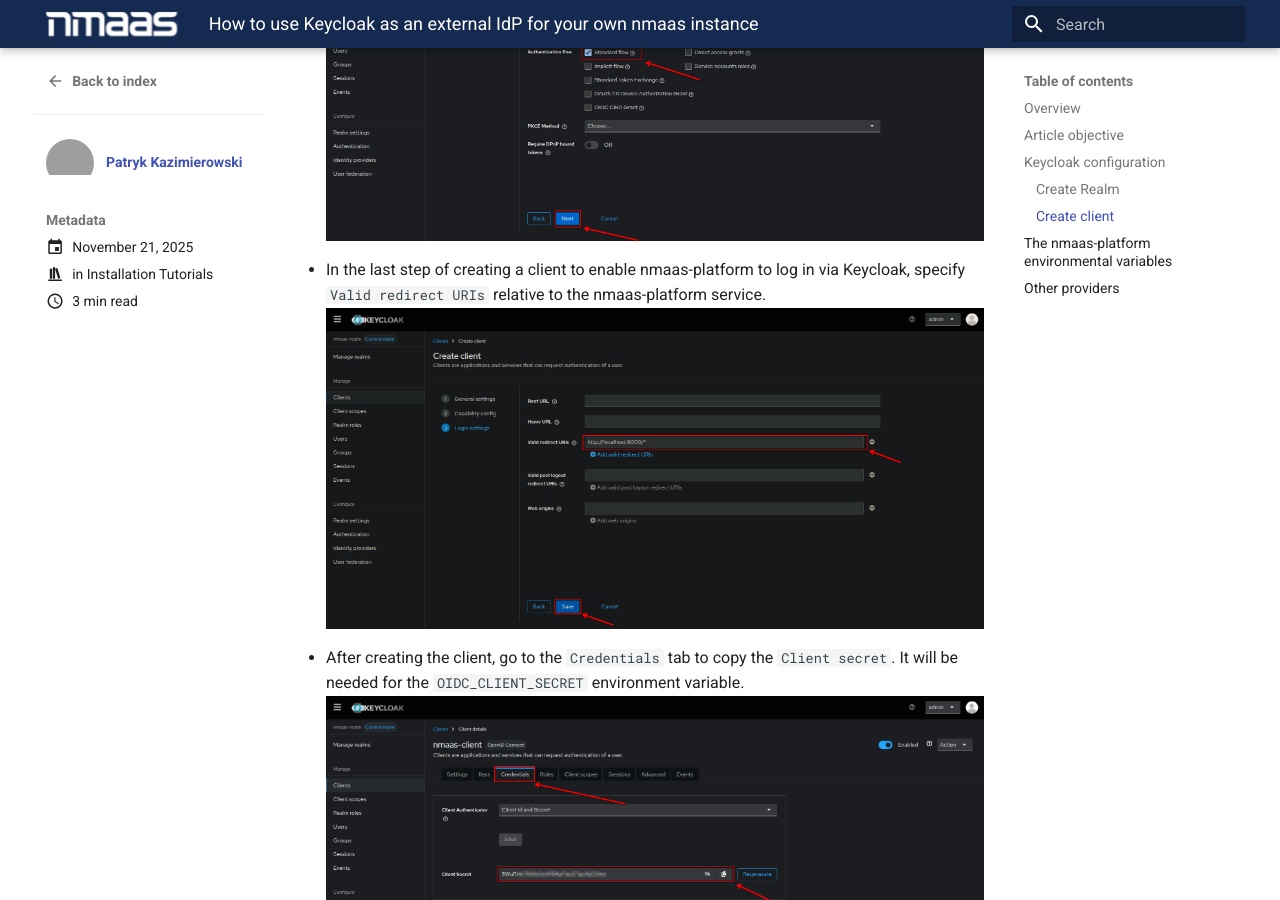
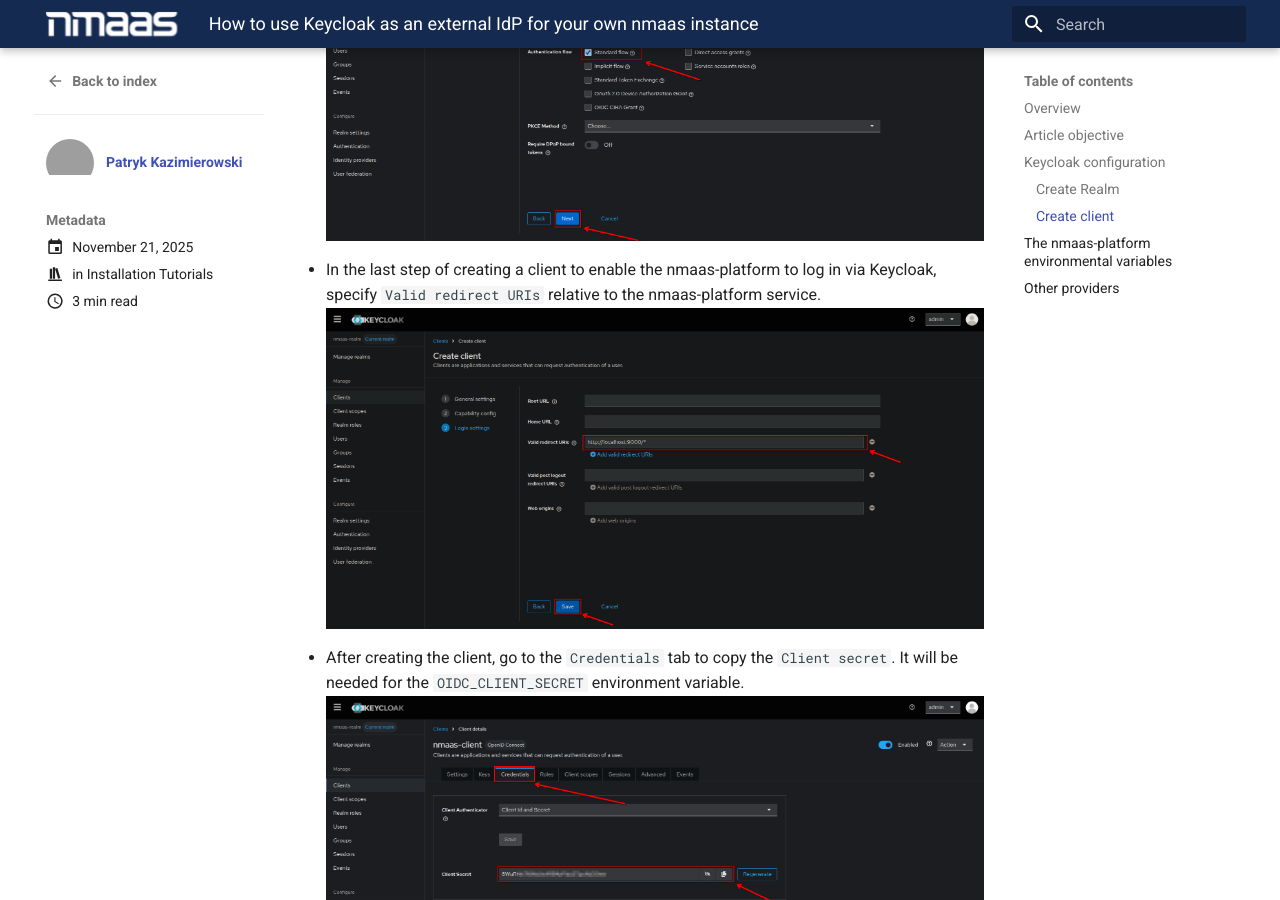
Before and after one commit to nmaas-platform/nmaas-docs, an MkDocs documentation site: the page built from docs/blog/posts/006_keycloak_integration.md, in a window 1280 px wide and 900 px high, scrolled down 3432 px. Built offline with MkDocs 1.6.1 and Material for MkDocs 9.7.7, drawn with Linux system fonts in a browser that asks for light colours; grey boxes are pictures that could not be loaded.

Commit message:
some changes

```diff
--- a/docs/blog/posts/006_keycloak_integration.md
+++ b/docs/blog/posts/006_keycloak_integration.md
@@ -46,7 +46,7 @@
 ![Screenshoot_6](./img/006_nmaas_keycloak_integration/keycloak/Screenshot_6.png)
 - In the next step, select `Standard flow` to give the client access to OpenID Connect and `Client authentication` to set the access type as confidential access. <br/>
 ![Screenshoot_7](./img/006_nmaas_keycloak_integration/keycloak/Screenshot_7.png)
-- In the last step of creating a client to enable nmaas-platform to log in via Keycloak, specify `Valid redirect URIs` relative to the nmaas-platform service. <br/>
+- In the last step of creating a client to enable the nmaas-platform to log in via Keycloak, specify `Valid redirect URIs` relative to the nmaas-platform service. <br/>
 ![Screenshoot_8](./img/006_nmaas_keycloak_integration/keycloak/Screenshot_8.png)
 - After creating the client, go to the `Credentials` tab to copy the `Client secret`. It will be needed for the `OIDC_CLIENT_SECRET` environment variable. <br/>
 ![Screenshoot_9](./img/006_nmaas_keycloak_integration/keycloak/Screenshot_9.png)
@@ -72,15 +72,15 @@
 ## Other providers
 
 To integrate a different OIDC provider, you must identify equivalent parameters:
-- `clientID`
-- `client secret`
-- `issuer URI`
+ - `clientID`
+ - `client secret`
+ - `issuer URI`
 
 nmaas requires the provider to supply the following claims:
-- `preferred_username`
-- `email`
-- `family_name`
-- `given_name`
-- `sub`
+ - `preferred_username`
+ - `email`
+ - `family_name`
+ - `given_name`
+ - `sub`
 
 If the provider does not expose these claims, integration may require custom mapping on their side.
```
